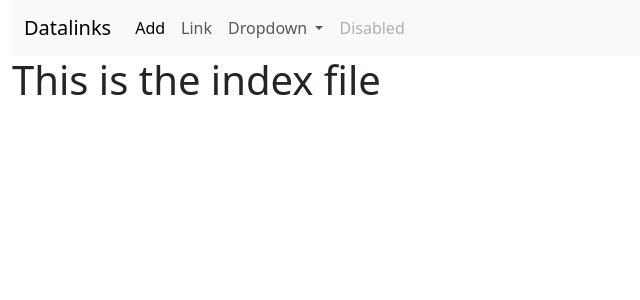
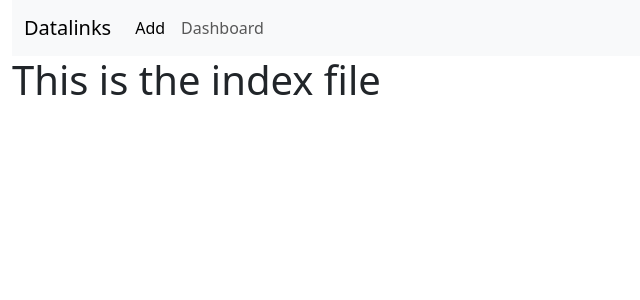
Before and after one commit to nikhilarya/Expense-Tracker, a Flask app: page / in a window 1280 px wide. Shown: the top 300 px of the page, without its empty margins (0-640 px from the left). Run offline with Flask 3, Linux system fonts and the light colour scheme.

Commit message:
url error fixed

```diff
--- a/application/templates/navbar.html
+++ b/application/templates/navbar.html
@@ -1,31 +1,31 @@
 <nav class="navbar navbar-expand-lg bg-body-tertiary">
   <div class="container-fluid">
-    <a class="navbar-brand" href="#">Datalinks</a>
+    <a class="navbar-brand" href="{{ url_for('index') }}">Datalinks</a>
     <button class="navbar-toggler" type="button" data-bs-toggle="collapse" data-bs-target="#navbarSupportedContent" aria-controls="navbarSupportedContent" aria-expanded="false" aria-label="Toggle navigation">
       <span class="navbar-toggler-icon"></span>
     </button>
     <div class="collapse navbar-collapse" id="navbarSupportedContent">
       <ul class="navbar-nav me-auto mb-2 mb-lg-0">
         <li class="nav-item">
-          <a class="nav-link active" aria-current="page" href="{{ url_for('') }}">Add</a>
+          <a class="nav-link active" aria-current="page" href="{{ url_for('add_expenses') }}">Add</a>
         </li>
         <li class="nav-item">
-          <a class="nav-link" href="#">Link</a>
+          <a class="nav-link" href="">Dashboard</a>
         </li>
-        <li class="nav-item dropdown">
-          <a class="nav-link dropdown-toggle" href="#" role="button" data-bs-toggle="dropdown" aria-expanded="false">
-            Dropdown
-          </a>
-          <ul class="dropdown-menu">
-            <li><a class="dropdown-item" href="#">Action</a></li>
-            <li><a class="dropdown-item" href="#">Another action</a></li>
-            <li><hr class="dropdown-divider"></li>
-            <li><a class="dropdown-item" href="#">Something else here</a></li>
-          </ul>
-        </li>
-        <li class="nav-item">
-          <a class="nav-link disabled" aria-disabled="true">Disabled</a>
-        </li>
+<!--        <li class="nav-item dropdown">-->
+<!--          <a class="nav-link dropdown-toggle" href="#" role="button" data-bs-toggle="dropdown" aria-expanded="false">-->
+<!--            Dropdown-->
+<!--          </a>-->
+<!--          <ul class="dropdown-menu">-->
+<!--            <li><a class="dropdown-item" href="#">Action</a></li>-->
+<!--            <li><a class="dropdown-item" href="#">Another action</a></li>-->
+<!--            <li><hr class="dropdown-divider"></li>-->
+<!--            <li><a class="dropdown-item" href="#">Something else here</a></li>-->
+<!--          </ul>-->
+<!--        </li>-->
+<!--        <li class="nav-item">-->
+<!--          <a class="nav-link disabled" aria-disabled="true">Disabled</a>-->
+<!--        </li>-->
       </ul>
       <form class="d-flex" role="search">
 <!--        <input class="form-control me-2" type="search" placeholder="Search" aria-label="Search">-->
```
